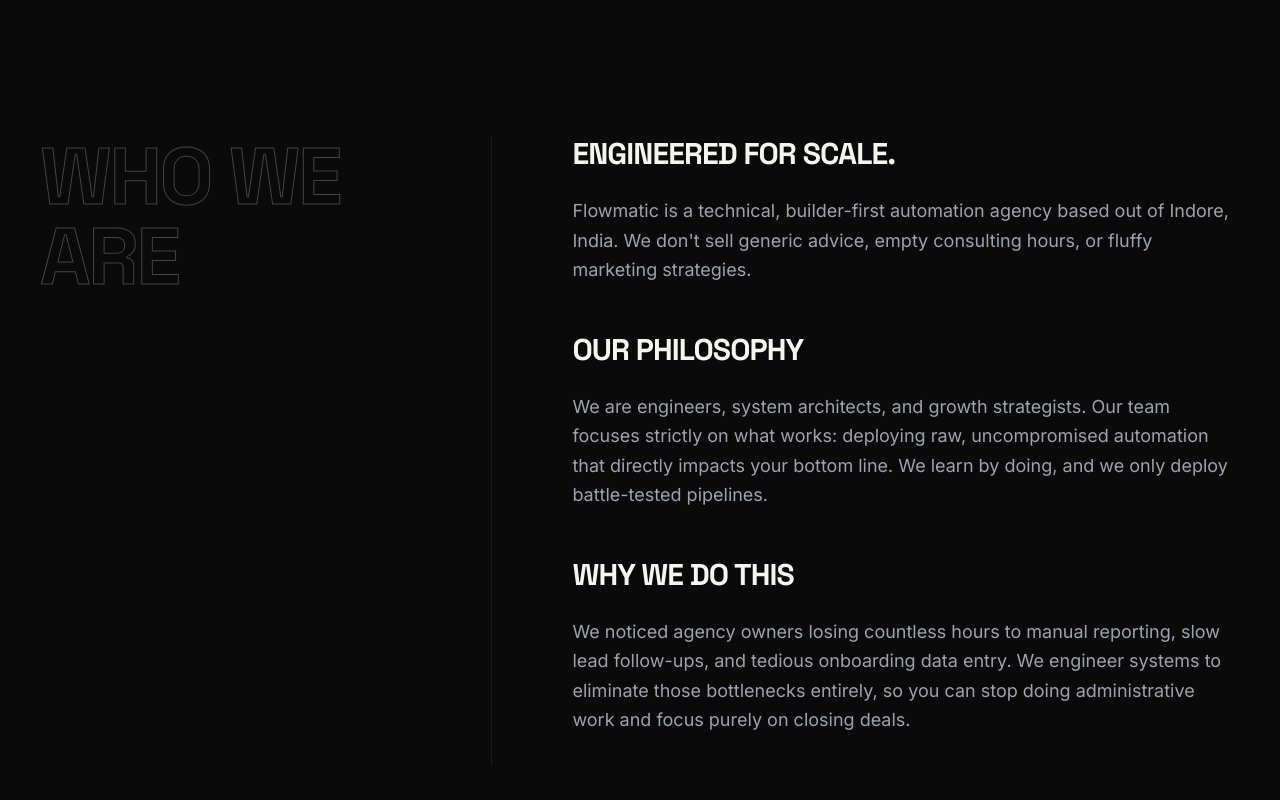
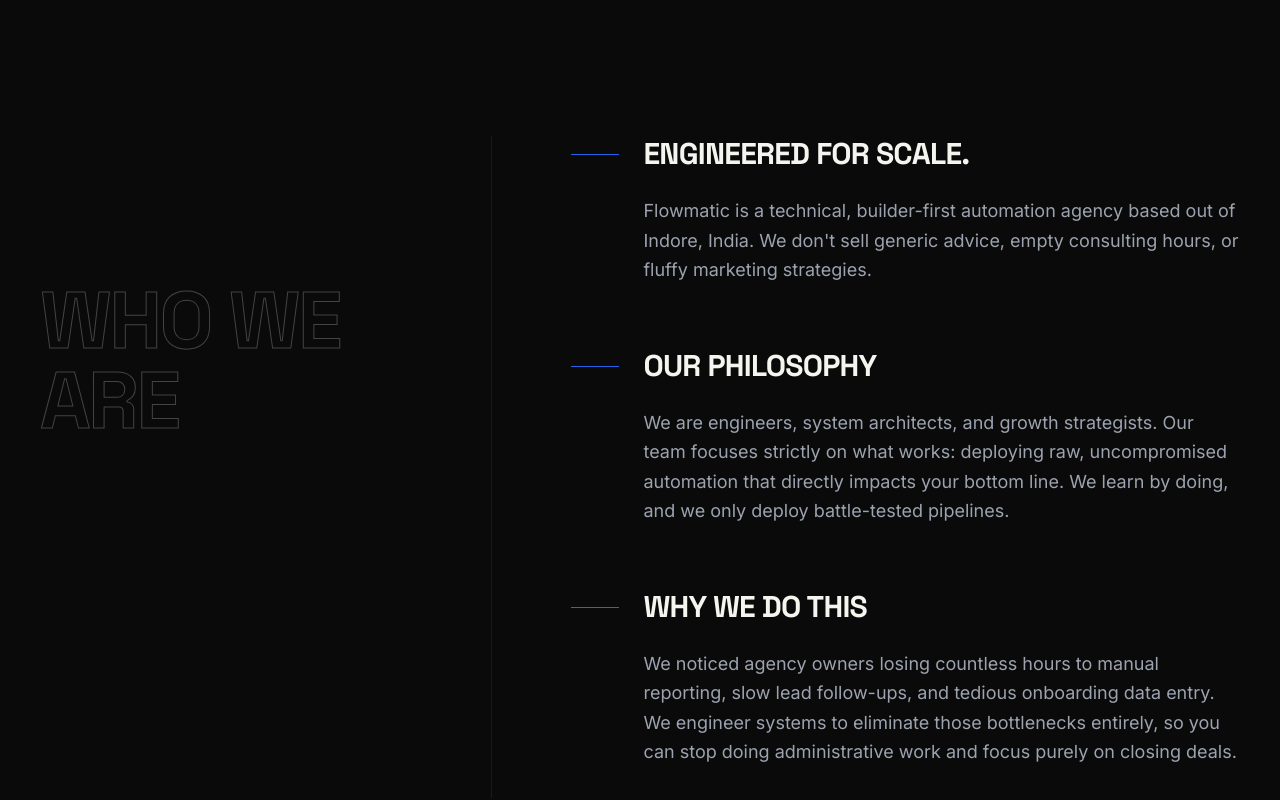
Before and after one commit to tanishksuede/flowmatic, a Next.js app: page / in a window 1280 px wide. Shown: the part 6040-6840 px from the top of the page. Built offline with nearby package versions, Linux system fonts and the light colour scheme.

Commit message:
Add bespoke GSAP animation to About section

```diff
--- a/src/app/page.tsx
+++ b/src/app/page.tsx
@@ -103,6 +103,37 @@
         ease: "none",
         scrollTrigger: { trigger: heroRef.current, start: "top top", end: "bottom top", scrub: 0.5 }
       });
+    }
+
+    // ANIMATION 8: ABOUT SECTION
+    const aboutSection = document.getElementById("about");
+    if (aboutSection) {
+      const tl = gsap.timeline({
+        scrollTrigger: {
+          trigger: aboutSection,
+          start: "top 70%",
+        }
+      });
+
+      tl.fromTo(".about-title",
+        { y: 150, opacity: 0, rotateZ: 5 },
+        { y: 0, opacity: 1, rotateZ: 0, duration: 1.2, ease: "power4.out" }
+      )
+      .fromTo(".about-line",
+        { scaleY: 0 },
+        { scaleY: 1, transformOrigin: "top", duration: 1.5, ease: "power3.inOut" },
+        "-=0.8"
+      )
+      .fromTo(".about-line-h",
+        { scaleX: 0 },
+        { scaleX: 1, transformOrigin: "left", duration: 1.5, ease: "power3.inOut" },
+        "-=1.5"
+      )
+      .fromTo(".about-text",
+        { x: 50, opacity: 0 },
+        { x: 0, opacity: 1, duration: 1, stagger: 0.2, ease: "power3.out" },
+        "-=1"
+      );
     }
 
     // ANIMATION 7: CASE STUDIES HORIZONTAL SCROLL
@@ -355,35 +386,36 @@
         {/* ==========================================
             8. ABOUT US
         ========================================== */}
-        <section id="about" className="w-full py-[180px] px-10 bg-[#0A0A0A]">
-          <div className="max-w-[1440px] mx-auto flex flex-col lg:flex-row gap-20">
+        <section id="about" className="w-full py-[180px] px-10 bg-[#0A0A0A] overflow-hidden">
+          <div className="max-w-[1440px] mx-auto flex flex-col lg:flex-row gap-20 relative">
             <div className="lg:w-1/3">
-              <h2 className="text-[60px] md:text-[80px] text-hollow leading-none sticky top-32">
-                WHO WE <br /> ARE
-              </h2>
+              <div className="sticky top-32 overflow-hidden py-4">
+                <h2 className="about-title text-[60px] md:text-[80px] text-hollow leading-none origin-bottom-left">
+                  WHO WE <br /> ARE
+                </h2>
+              </div>
             </div>
 
-            <div className="lg:w-2/3 flex flex-col gap-12 border-l border-t lg:border-t-0 border-muted pt-12 lg:pt-0 pl-0 lg:pl-20 py-8">
-              <div className="reveal-item">
-                <h3 className="text-3xl font-black mb-6 text-text-base">Engineered for Scale.</h3>
-                <p className="text-body text-lg leading-relaxed max-w-2xl">
-                  Flowmatic is a technical, builder-first automation agency based out of Indore, India. We don't sell generic advice, empty consulting hours, or fluffy marketing strategies.
-                </p>
-              </div>
+            <div className="lg:w-2/3 flex flex-col gap-16 relative pt-12 lg:pt-0 pl-0 lg:pl-20 py-8">
+              {/* Custom animated borders */}
+              <div className="about-line absolute left-0 top-0 w-[1px] h-full bg-muted hidden lg:block" />
+              <div className="about-line-h absolute left-0 top-0 w-full h-[1px] bg-muted lg:hidden" />
 
-              <div className="reveal-item">
-                <h3 className="text-3xl font-black mb-6 text-text-base">Our Philosophy</h3>
-                <p className="text-body text-lg leading-relaxed max-w-2xl">
-                  We are engineers, system architects, and growth strategists. Our team focuses strictly on what works: deploying raw, uncompromised automation that directly impacts your bottom line. We learn by doing, and we only deploy battle-tested pipelines.
-                </p>
-              </div>
-
-              <div className="reveal-item">
-                <h3 className="text-3xl font-black mb-6 text-text-base">Why We Do This</h3>
-                <p className="text-body text-lg leading-relaxed max-w-2xl">
-                  We noticed agency owners losing countless hours to manual reporting, slow lead follow-ups, and tedious onboarding data entry. We engineer systems to eliminate those bottlenecks entirely, so you can stop doing administrative work and focus purely on closing deals.
-                </p>
-              </div>
+              {[
+                { title: "Engineered for Scale.", desc: "Flowmatic is a technical, builder-first automation agency based out of Indore, India. We don't sell generic advice, empty consulting hours, or fluffy marketing strategies." },
+                { title: "Our Philosophy", desc: "We are engineers, system architects, and growth strategists. Our team focuses strictly on what works: deploying raw, uncompromised automation that directly impacts your bottom line. We learn by doing, and we only deploy battle-tested pipelines." },
+                { title: "Why We Do This", desc: "We noticed agency owners losing countless hours to manual reporting, slow lead follow-ups, and tedious onboarding data entry. We engineer systems to eliminate those bottlenecks entirely, so you can stop doing administrative work and focus purely on closing deals." }
+              ].map((item, i) => (
+                <div key={i} className="about-text flex flex-col gap-6 opacity-0">
+                  <div className="flex items-center gap-6">
+                    <div className="w-12 h-[1px] bg-accent" />
+                    <h3 className="text-3xl font-black text-text-base tracking-tight">{item.title}</h3>
+                  </div>
+                  <p className="text-body text-lg leading-relaxed max-w-2xl pl-[72px]">
+                    {item.desc}
+                  </p>
+                </div>
+              ))}
             </div>
           </div>
         </section>
```
